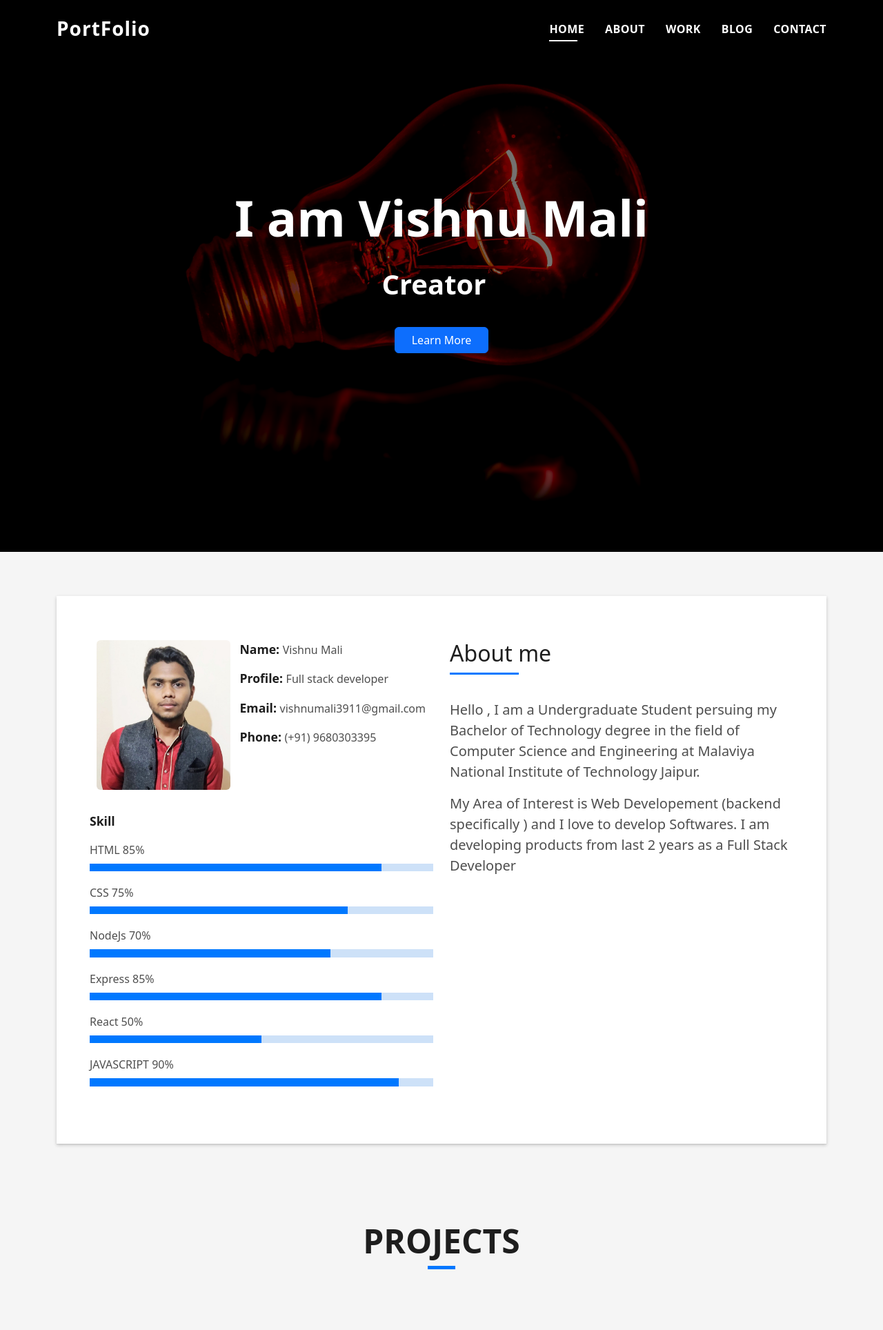
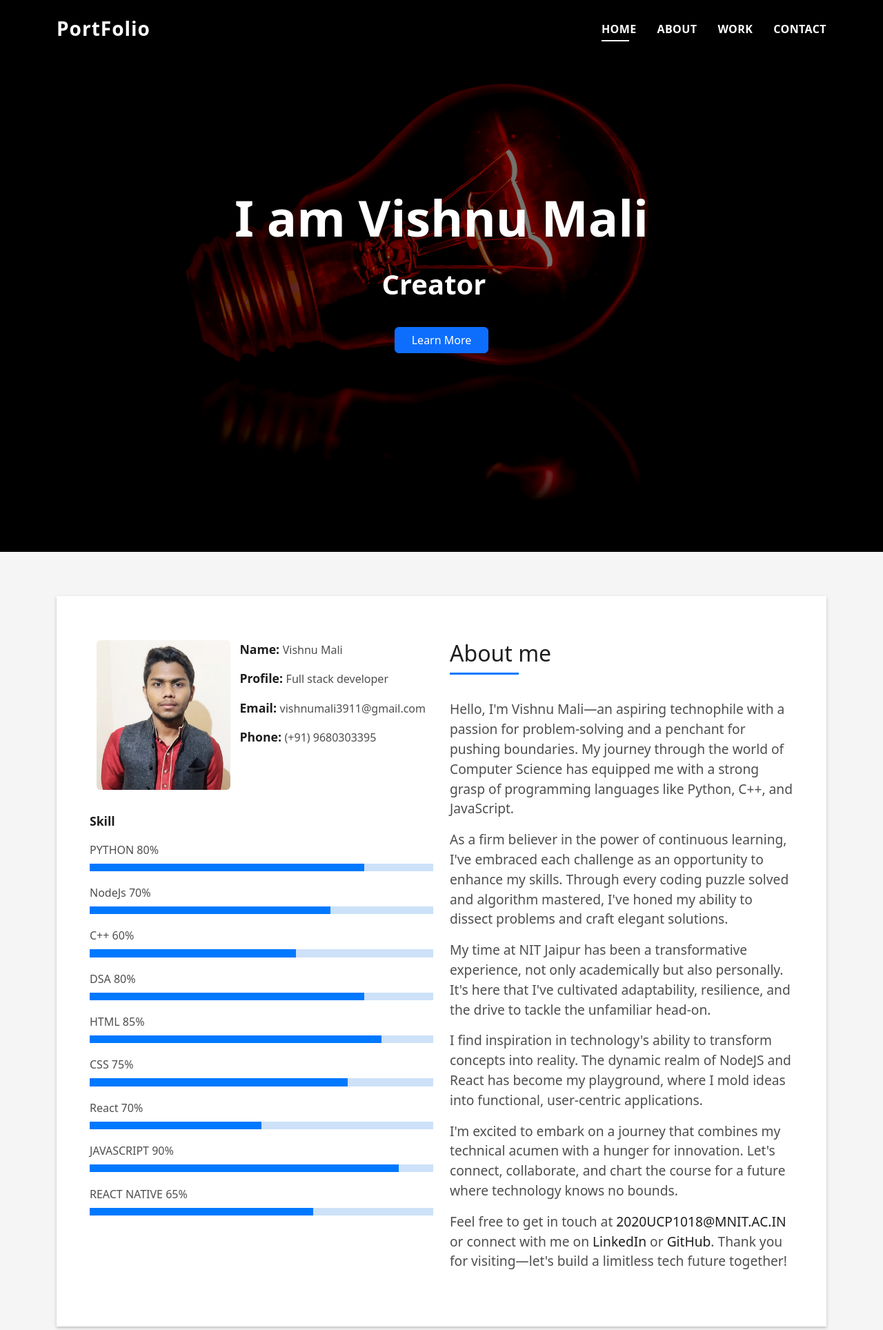
Before and after one commit to Vishnu-yes-i-am/PortFolio, a Node server app: page / in a window 1280 px wide. Shown: the top 1928 px of the page at 69% size. Run offline with Node 20, Linux system fonts and the light colour scheme; data that the repository does not hold is empty; some libraries are stand-ins or nearby versions.

Commit message:
update about section

```diff
--- a/views/index.ejs
+++ b/views/index.ejs
@@ -27,7 +27,6 @@
           <li><a class="nav-link scrollto active" href="#hero">Home</a></li>
           <li><a class="nav-link scrollto" href="#about">About</a></li>
           <li><a class="nav-link scrollto " href="#work">Work</a></li>
-          <li><a class="nav-link scrollto " href="#blog">Blog</a></li>
           <li><a class="nav-link scrollto" href="#contact">Contact</a></li>
         </ul>
         <i class="bi bi-list mobile-nav-toggle"></i>
@@ -74,6 +73,26 @@
                   </div>
                   <div class="skill-mf">
                     <p class="title-s">Skill</p>
+                    <span>PYTHON</span> <span class="pull-right">80%</span>
+                    <div class="progress">
+                      <div class="progress-bar" role="progressbar" style="width: 80%" aria-valuenow="80"
+                        aria-valuemin="0" aria-valuemax="100"></div>
+                    </div>
+                    <span>NodeJs</span> <span class="pull-right">70%</span>
+                    <div class="progress">
+                      <div class="progress-bar" role="progressbar" style="width: 70%" aria-valuenow="70"
+                        aria-valuemin="0" aria-valuemax="100"></div>
+                    </div>
+                    <span>C++</span> <span class="pull-right">60%</span>
+                    <div class="progress">
+                      <div class="progress-bar" role="progressbar" style="width: 60%" aria-valuenow="60"
+                        aria-valuemin="0" aria-valuemax="100"></div>
+                    </div>
+                    <span>DSA</span> <span class="pull-right">80%</span>
+                    <div class="progress">
+                      <div class="progress-bar" role="progressbar" style="width: 80%" aria-valuenow="80"
+                        aria-valuemin="0" aria-valuemax="100"></div>
+                    </div>
                     <span>HTML</span> <span class="pull-right">85%</span>
                     <div class="progress">
                       <div class="progress-bar" role="progressbar" style="width: 85%;" aria-valuenow="85"
@@ -84,17 +103,7 @@
                       <div class="progress-bar" role="progressbar" style="width: 75%" aria-valuenow="75"
                         aria-valuemin="0" aria-valuemax="100"></div>
                     </div>
-                    <span>NodeJs</span> <span class="pull-right">70%</span>
-                    <div class="progress">
-                      <div class="progress-bar" role="progressbar" style="width: 70%" aria-valuenow="70"
-                        aria-valuemin="0" aria-valuemax="100"></div>
-                    </div>
-                    <span>Express</span> <span class="pull-right">85%</span>
-                    <div class="progress">
-                      <div class="progress-bar" role="progressbar" style="width: 85%" aria-valuenow="85"
-                        aria-valuemin="0" aria-valuemax="100"></div>
-                    </div>
-                    <span>React</span> <span class="pull-right">50%</span>
+                    <span>React</span> <span class="pull-right">70%</span>
                     <div class="progress">
                       <div class="progress-bar" role="progressbar" style="width: 50%" aria-valuenow="50"
                         aria-valuemin="0" aria-valuemax="100"></div>
@@ -102,6 +111,11 @@
                     <span>JAVASCRIPT</span> <span class="pull-right">90%</span>
                     <div class="progress">
                       <div class="progress-bar" role="progressbar" style="width: 90%" aria-valuenow="90"
+                        aria-valuemin="0" aria-valuemax="100"></div>
+                    </div>
+                    <span>REACT NATIVE</span> <span class="pull-right">65%</span>
+                    <div class="progress">
+                      <div class="progress-bar" role="progressbar" style="width: 65%" aria-valuenow="65"
                         aria-valuemin="0" aria-valuemax="100"></div>
                     </div>
                   </div>
@@ -113,20 +127,32 @@
                         About me
                       </h5>
                     </div>
-                    <p class="lead">
-                      Hello , I am a Undergraduate Student persuing my Bachelor of Technology degree in the field of
-                      Computer Science and Engineering at Malaviya National Institute of Technology Jaipur.
-                    </p>
-                    <p class="lead">My Area of Interest is Web Developement (backend specifically ) and I love to
-                      develop Softwares. I am developing products from last 2 years as a Full Stack Developer</p>
-                    <!-- <p class="lead">
-                      I
-                    </p>
-                    <p class="lead">
-                      Nulla porttitor accumsan tincidunt. Quisque velit nisi, pretium ut lacinia in, elementum id enim.
-                      Nulla porttitor accumsan
-                      tincidunt. Mauris blandit aliquet elit, eget tincidunt nibh pulvinar a.
-                    </p> -->
+                    <div class="about-me">
+                      <p>Hello, I'm Vishnu Mali—an aspiring technophile with a passion for problem-solving and a
+                        penchant for pushing boundaries. My journey through the world of Computer Science has equipped
+                        me with a strong grasp of programming languages like Python, C++, and JavaScript.</p>
+
+                      <p>As a firm believer in the power of continuous learning, I've embraced each challenge as an
+                        opportunity to enhance my skills. Through every coding puzzle solved and algorithm mastered,
+                        I've honed my ability to dissect problems and craft elegant solutions.</p>
+
+                      <p>My time at NIT Jaipur has been a transformative experience, not only academically but also
+                        personally. It's here that I've cultivated adaptability, resilience, and the drive to tackle the
+                        unfamiliar head-on.</p>
+
+                      <p>I find inspiration in technology's ability to transform concepts into reality. The dynamic
+                        realm of NodeJS and React has become my playground, where I mold ideas into functional,
+                        user-centric applications.</p>
+
+                      <p>I'm excited to embark on a journey that combines my technical acumen with a hunger for
+                        innovation. Let's connect, collaborate, and chart the course for a future where technology knows
+                        no bounds.</p>
+
+                      <p>Feel free to get in touch at <a href="mailto:2020UCP1018@MNIT.AC.IN">2020UCP1018@MNIT.AC.IN</a>
+                        or connect with me on <a href="https://www.linkedin.com/in/vishnu-mali-595936203/">LinkedIn</a>
+                        or <a href="https://github.com/Vishnu-yes-i-am">GitHub</a>. Thank you for visiting—let's build a
+                        limitless tech future together!</p>
+                    </div>
                   </div>
                 </div>
               </div>
@@ -175,7 +201,8 @@
                     </div>
                     <div class="col-sm-4">
                       <div class="w-like">
-                        <a href="/showProject?id=<%=projects[i]._id %>"> <span class="bi bi-plus-circle"></span></a>
+                        <a href="/showProject?id=<%=projects[i]._id %>"> <span
+                            class="bi bi-arrow-up-right-circle-fill"></span></a>
                       </div>
                     </div>
                   </div>
@@ -187,57 +214,6 @@
       </div>
     </section>
 
-    <!-- ======= Blog Section ======= -->
-    <!-- <section id="blog" class="blog-mf sect-pt4 route">
-      <div class="container">
-        <div class="row">
-          <div class="col-sm-12">
-            <div class="title-box text-center">
-              <h3 class="title-a">
-                Blog
-              </h3>
-              <p class="subtitle-a">
-                Lorem ipsum, dolor sit amet consectetur adipisicing elit.
-              </p>
-              <div class="line-mf"></div>
-            </div>
-          </div>
-        </div>
-        <div class="row">
-          <div class="col-md-4">
-            <div class="card card-blog">
-              <div class="card-img">
-                <a href="blog-single.html"><img src="assets/img/post-1.jpg" alt="" class="img-fluid"></a>
-              </div>
-              <div class="card-body">
-                <div class="card-category-box">
-                  <div class="card-category">
-                    <h6 class="category">Travel</h6>
-                  </div>
-                </div>
-                <h3 class="card-title"><a href="blog-single.html">See more ideas about Travel</a></h3>
-                <p class="card-description">
-                  Proin eget tortor risus. Pellentesque in ipsum id orci porta dapibus. Praesent sapien massa, convallis
-                  a pellentesque nec,
-                  egestas non nisi.
-                </p>
-              </div>
-              <div class="card-footer">
-                <div class="post-author">
-                  <a href="#">
-                    <img src="assets/img/testimonial-2.jpg" alt="" class="avatar rounded-circle">
-                    <span class="author">Morgan Freeman</span>
-                  </a>
-                </div>
-                <div class="post-date">
-                  <span class="bi bi-clock"></span> 10 min
-                </div>
-              </div>
-            </div>
-          </div>
-        </div>
-      </div>
-    </section>End Blog Section -->
 
     <!-- ======= Contact Section ======= -->
     <section id="contact" class="paralax-mf footer-paralax bg-image sect-mt4 route"
--- a/views/style.css
+++ b/views/style.css
@@ -80,6 +80,10 @@ a:hover {
   background-attachment: fixed;
   background-size: cover;
   background-position: center center;
+}
+
+.about-me p {
+  font-size: larger;
 }
 
 @media (max-width: 1024px) {
```
Also changed, not shown: views/projectDetails.ejs (+4 -5 lines).
